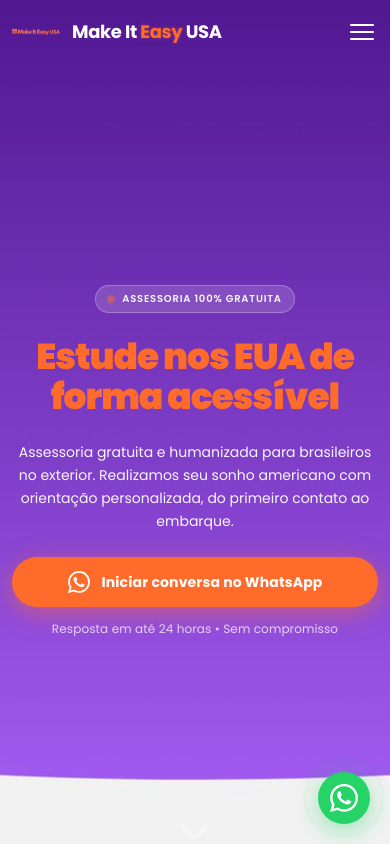
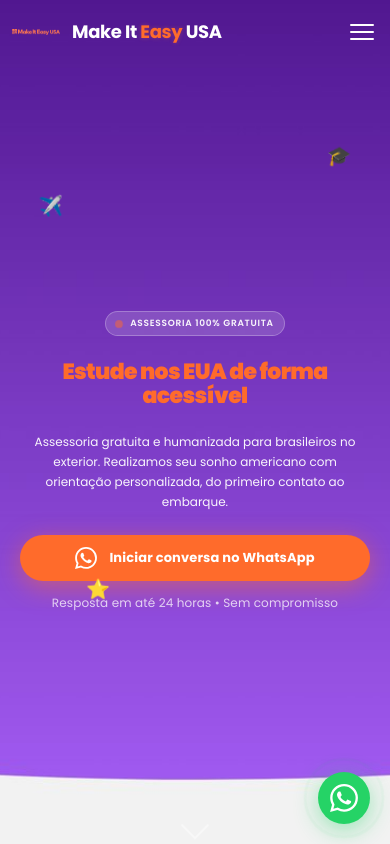
Before and after one commit to reiscauaa-rgb/makeiteasy, a Next.js app: page / in a window 390 px wide. Shown: the top 844 px of the page. Built offline with nearby package versions, Linux system fonts and the light colour scheme.

Commit message:
Fix: Forca as imagens flutuantes manterem-se visíveis no mobile (mesmo comportamento do desktop)

```diff
--- a/src/components/home/HeroSection/HeroSection.module.css
+++ b/src/components/home/HeroSection/HeroSection.module.css
@@ -241,23 +241,24 @@
 /* Responsive */
 @media (max-width: 1024px) {
   .heroContent {
-    grid-template-columns: 1fr;
+    grid-template-columns: 1fr auto 1fr;
     text-align: center;
     padding: calc(var(--header-height) + var(--space-8)) var(--container-pad) var(--space-12);
   }
 
-  .heroCenter {
-    max-width: 100%;
-    padding-top: var(--space-8);
-  }
-
   .heroImgLeft,
   .heroImgRight {
-    display: none;
+    display: flex;
+    height: 280px;
   }
 
   .floatingIcon {
-    display: none;
+    display: block;
+    font-size: 1.8rem;
+  }
+
+  .heroCenter {
+    padding-top: var(--space-8);
   }
 
   .scrollIndicator {
@@ -266,22 +267,35 @@
 }
 
 @media (max-width: 640px) {
+  .heroContent {
+    gap: var(--space-2);
+  }
+
   .heroTitle {
-    font-size: var(--font-size-3xl);
+    font-size: clamp(22px, 5vw, 32px);
   }
 
   .heroSubtitle {
-    font-size: var(--font-size-sm);
+    font-size: 12px;
   }
 
   .whatsappBtn {
-    padding: 14px 24px;
-    font-size: var(--font-size-sm);
+    padding: 12px 20px;
+    font-size: 13px;
   }
 
   .heroBadge {
-    font-size: 10px;
-    padding: 5px 12px;
+    font-size: 9px;
+    padding: 4px 10px;
+  }
+
+  .heroImgLeft,
+  .heroImgRight {
+    height: 180px;
+  }
+
+  .floatingIcon {
+    font-size: 1.2rem;
   }
 }
 
```
